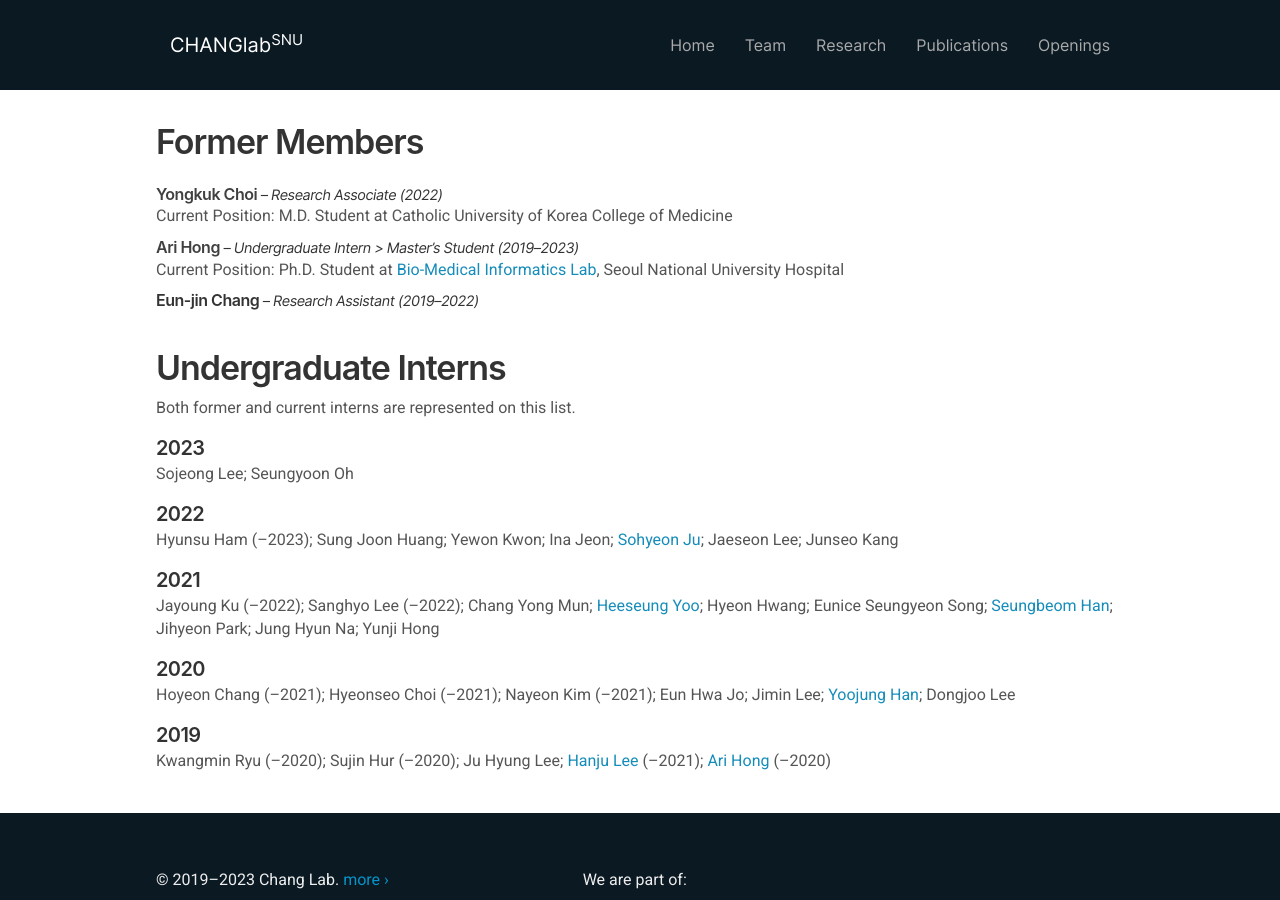
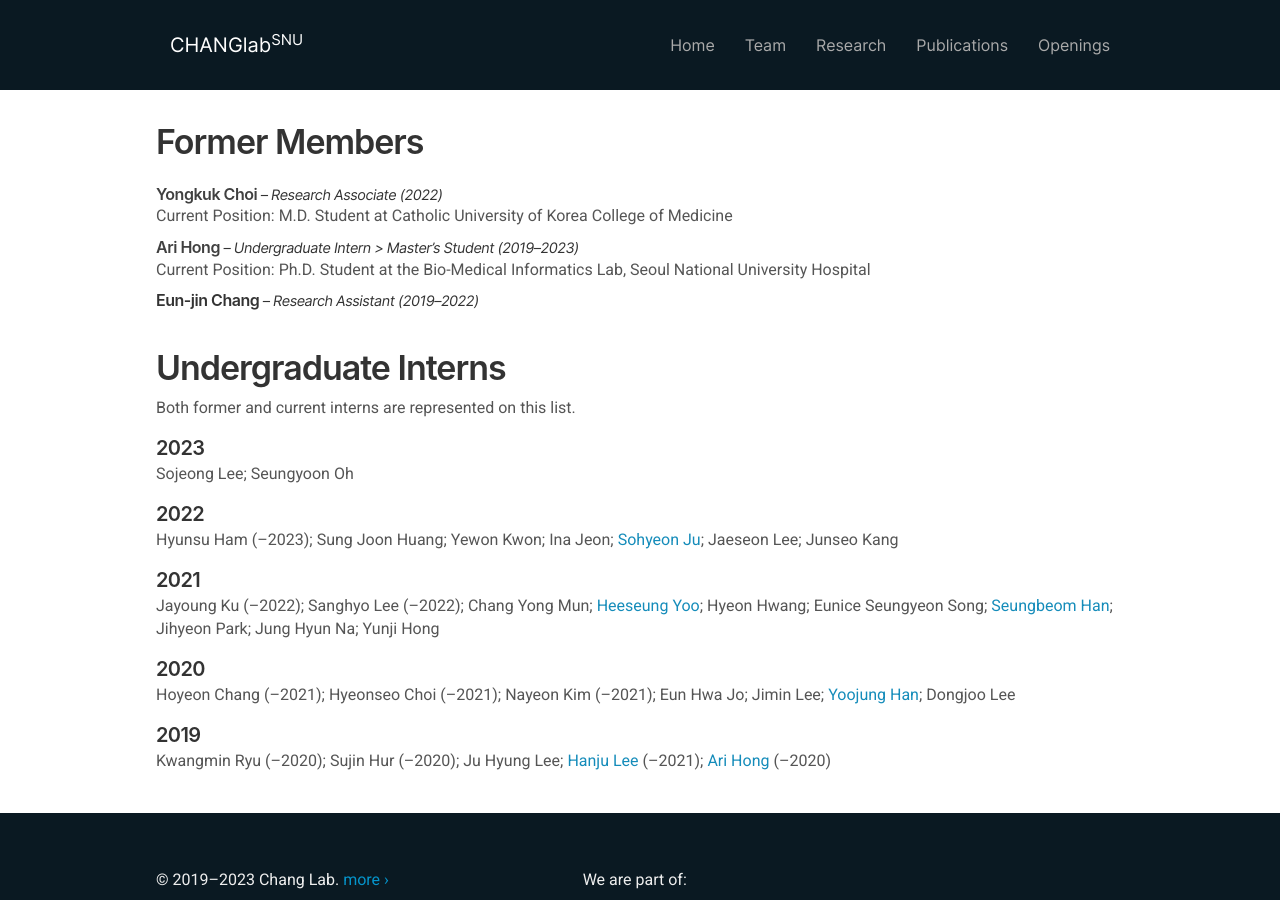
Before and after one commit to ChangLabSNU/ChangLabSNU.github.io, a Jekyll site: the page built from _pages/team.md, in a window 1280 px wide and 900 px high, scrolled down 1265 px. Built offline with Jekyll 4.4.1, drawn with Linux system fonts in a browser that asks for light colours; nearby versions of some CDN libraries; some web fonts are replaced.

Commit message:
Simplify the current status of Ari.

```diff
--- a/_data/alumni_members.yml
+++ b/_data/alumni_members.yml
@@ -8,7 +8,7 @@
   position: Undergraduate Intern &gt; Master's Student
   period: [2019, 2023]
   link: ari-hong
-  current: Ph.D. Student at <a href="https://sites.google.com/view/snuh-bmi-lab">Bio-Medical Informatics Lab</a>, Seoul National University Hospital
+  current: Ph.D. Student at the Bio-Medical Informatics Lab, Seoul National University Hospital
 
 - name: Eun-jin Chang
   position: Research Assistant
```
